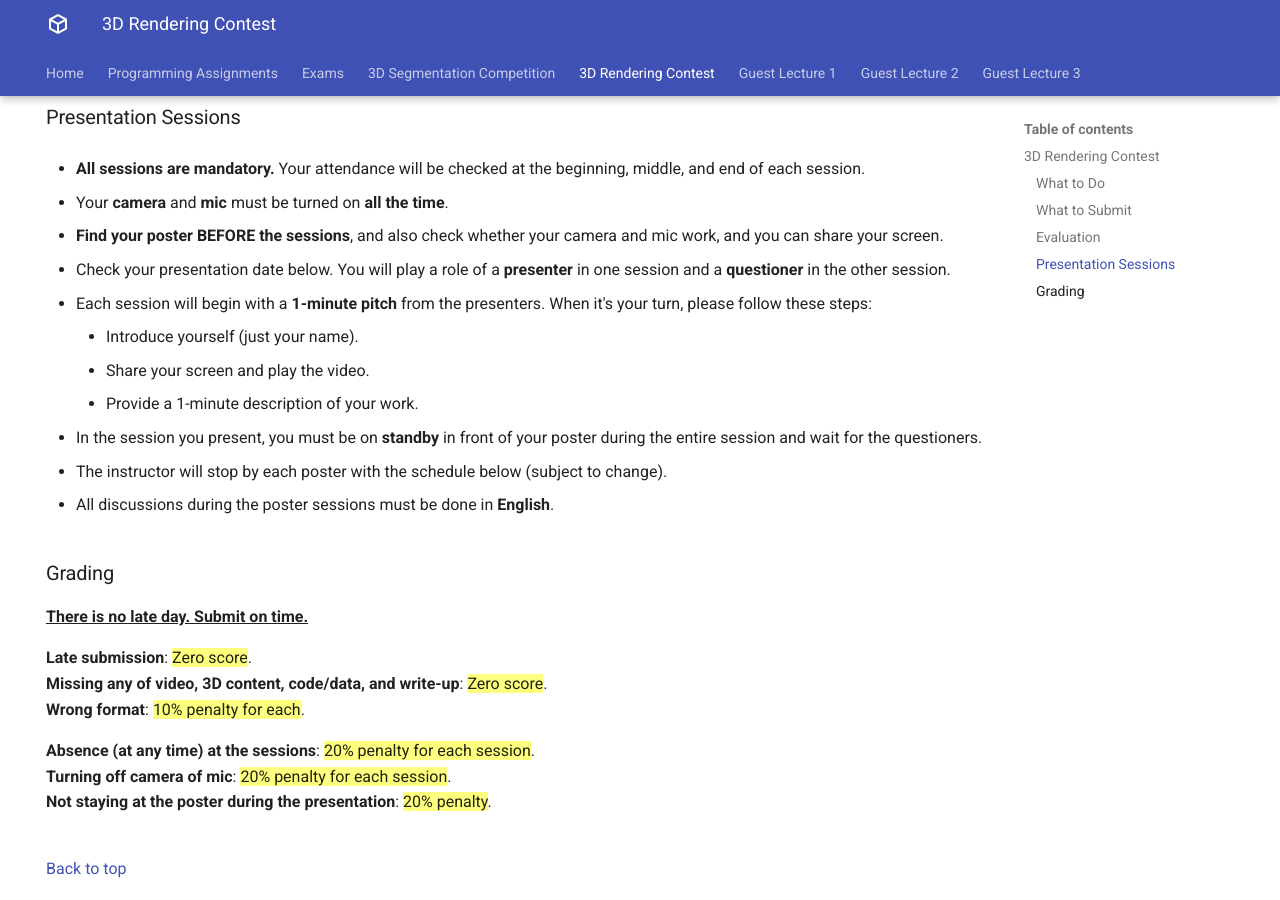
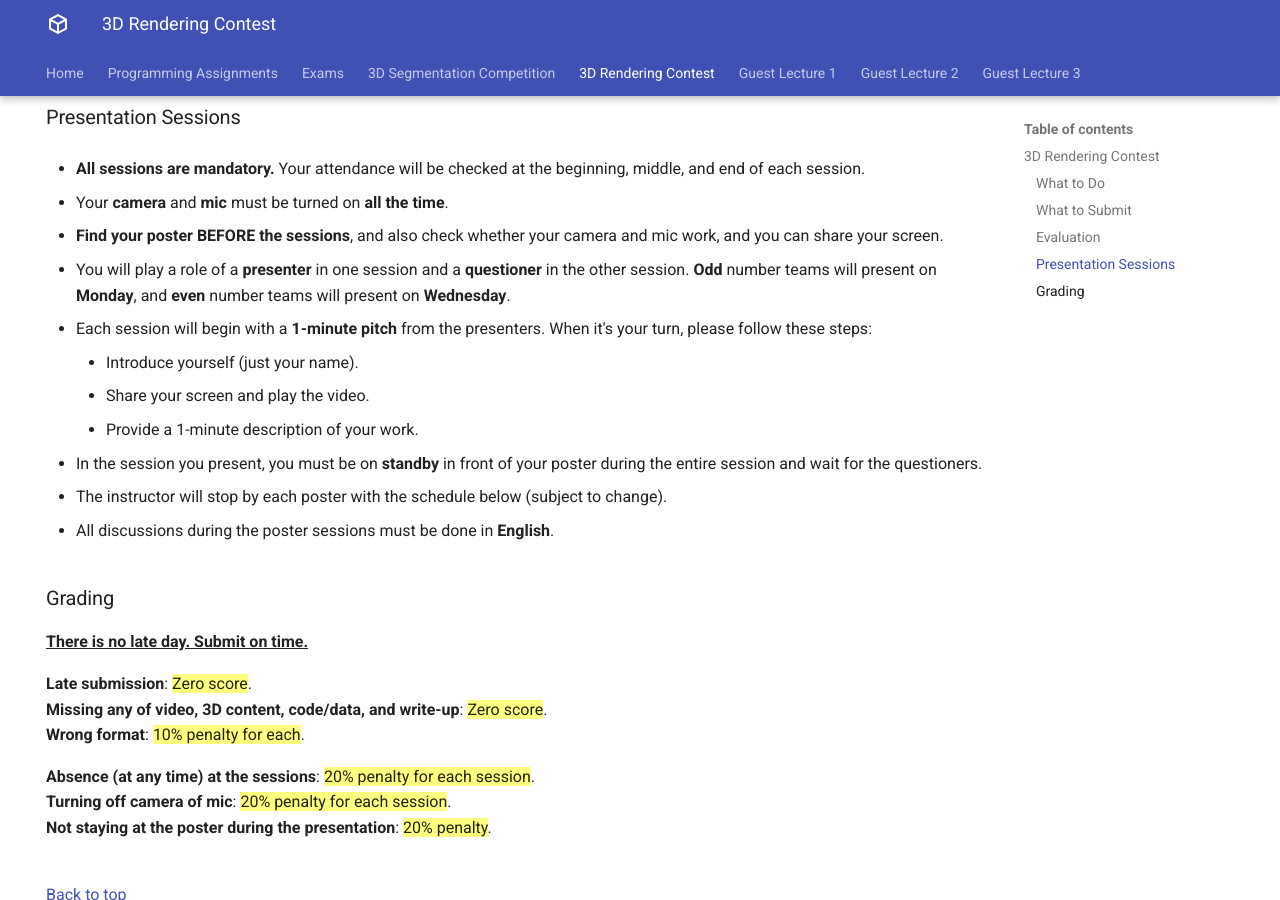
Before and after one commit to mhsung/kaist-cs479-spring-2026, an MkDocs documentation site: the page built from docs/3d-rendering-contest.md, in a window 1280 px wide and 900 px high, scrolled down 2736 px. Built offline with MkDocs 1.6.1 and Material for MkDocs 9.7.7, drawn with Linux system fonts in a browser that asks for light colours.

Commit message:
Updated.

```diff
--- a/docs/3d-rendering-contest.md
+++ b/docs/3d-rendering-contest.md
@@ -114,7 +114,7 @@ Each individual will assign a Technology Score and Creativity Score to the resul
 
 - **Find your poster BEFORE the sessions**, and also check whether your camera and mic work, and you can share your screen.
 
-- Check your presentation date below. You will play a role of a **presenter** in one session and a **questioner** in the other session.
+- You will play a role of a **presenter** in one session and a **questioner** in the other session. **Odd** number teams will present on **Monday**, and **even** number teams will present on **Wednesday**.
 
 - Each session will begin with a **1-minute pitch** from the presenters. When it's your turn, please follow these steps:
     - Introduce yourself (just your name).
```
